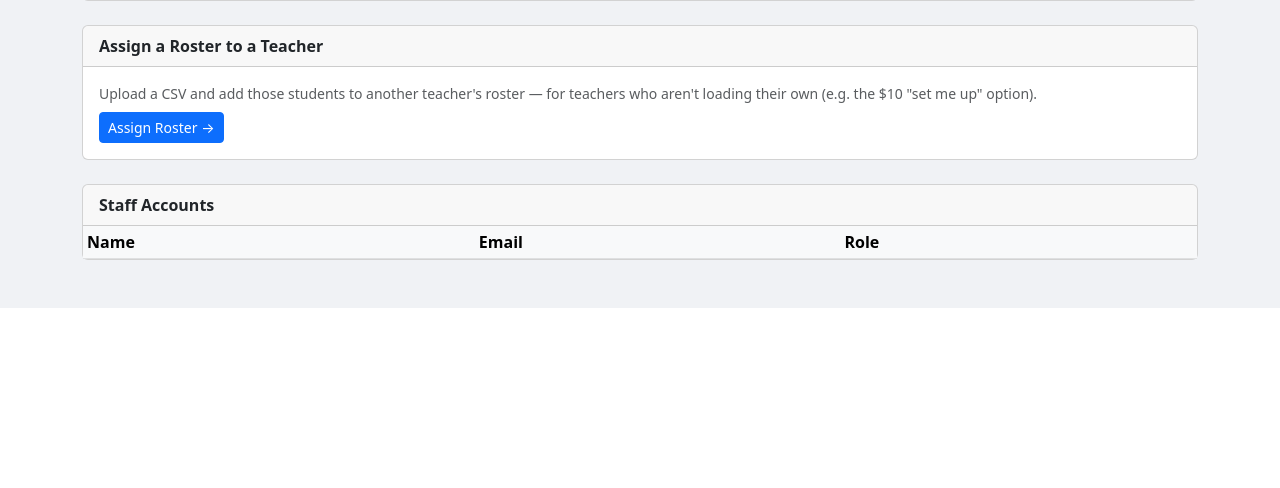
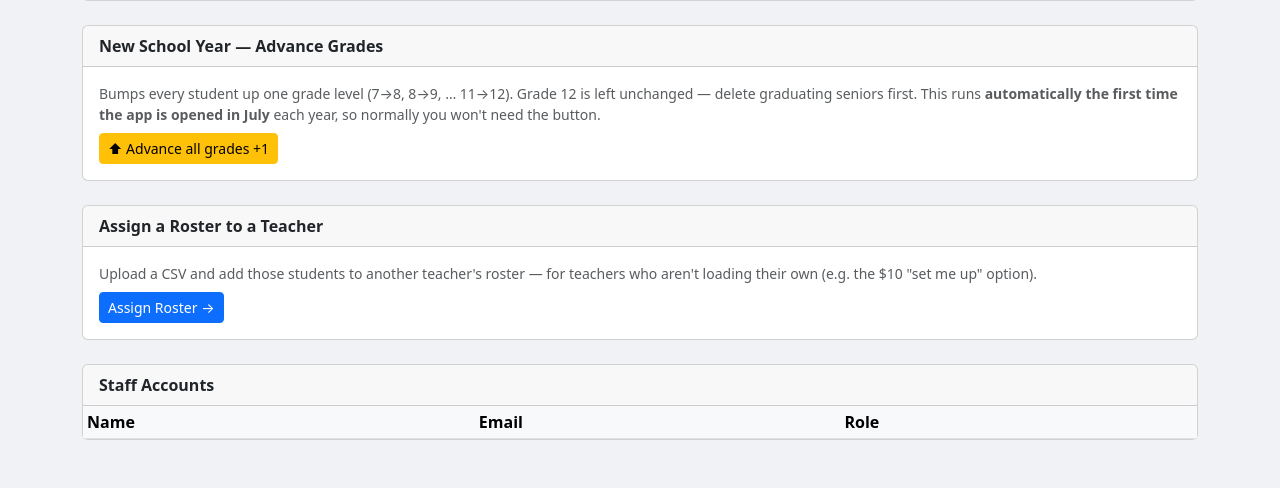
Before and after one commit to THowe-ALA/ala-hallpass, a Flask app: template templates/admin.html in a window 1280 px wide. Shown: the part 499-987 px from the top of the page. Before the commit the page ends 807 px from the top, so only its background shows below. Run offline with Flask 3, Linux system fonts and the light colour scheme; the template is opened without the code that fills it, so the values that code supplies are empty; data comes from the database, SQL or seed files in the repository.

Commit message:
Add annual grade advancement: auto each July + manual admin button
Bumps every student up one grade (capped at 12; graduating seniors deleted
separately). Runs automatically the first time the app is used in July,
guarded by a unique Config lock key so concurrent workers can't double-bump.
Admin card shows last-advanced date and warns if it already ran this year.
Smoke-tested: auto-advance in July, idempotent on repeat, manual button,
non-admin 403, and no-op outside July.

Co-Authored-By: Claude Opus 4.8 <noreply@anthropic.com>

```diff
--- a/routes.py
+++ b/routes.py
@@ -7,6 +7,7 @@ from datetime import datetime, timedelta
 from functools import wraps
 from flask import Blueprint, render_template, redirect, url_for, request, flash, abort
 from flask_login import login_required, current_user
+from sqlalchemy.exc import IntegrityError
 from app import db
 from models import User, Student, TeacherStudent, Pass, EmergencyCheckin, Config
 
@@ -106,6 +107,55 @@ def count_students_in_hallway():
             .filter(Pass.time_out.isnot(None))
             .filter(Pass.time_in.is_(None))
             .count())
+
+
+# ── Annual grade advancement (auto each July + manual admin button) ──────────
+
+_promo_done_year = {'value': None}  # process-local cache so we don't hit the DB every request
+
+
+def _advance_all_grades():
+    """Bump every student up one grade level, capped at 12 (grade 12 left unchanged).
+    Graduating seniors are deleted separately. Returns the number advanced."""
+    n = (Student.query
+         .filter(Student.grade < 12)
+         .update({Student.grade: Student.grade + 1}, synchronize_session=False))
+    db.session.commit()
+    return n
+
+
+def maybe_auto_advance_grades():
+    """Advance grades once per year, the first time the app is used in July.
+    Guarded by a unique Config lock key so concurrent workers can't double-bump."""
+    now = datetime.now(TZ)
+    if now.month != 7:
+        return
+    if _promo_done_year['value'] == now.year:
+        return
+    lock_key = f'grades_promoted_{now.year}'
+    if Config.query.get(lock_key) is not None:
+        _promo_done_year['value'] = now.year
+        return
+    # Claim the year atomically — only the worker that inserts the lock proceeds.
+    db.session.add(Config(key=lock_key, value=now.strftime('%Y-%m-%d %H:%M')))
+    try:
+        db.session.commit()
+    except IntegrityError:
+        db.session.rollback()
+        _promo_done_year['value'] = now.year
+        return
+    _advance_all_grades()
+    set_config('grades_promoted_at', now.strftime('%Y-%m-%d %H:%M'))
+    set_config('grades_promoted_year', str(now.year))
+    _promo_done_year['value'] = now.year
+
+
+@main_bp.before_app_request
+def _auto_advance_grades_hook():
+    try:
+        maybe_auto_advance_grades()
+    except Exception:
+        db.session.rollback()
 
 
 def emergency_viewer_required(f):
@@ -747,7 +797,10 @@ def admin():
         passes=passes, frequent=frequent,
         date_str=date_str, student_q=student_q, period_f=period_f,
         periods=PERIODS, pass_labels=PASS_LABELS, all_users=all_users,
-        hallway_max=get_hallway_max(), hallway_count=count_students_in_hallway())
+        hallway_max=get_hallway_max(), hallway_count=count_students_in_hallway(),
+        grades_promoted_at=get_config('grades_promoted_at'),
+        current_year=datetime.now(TZ).year,
+        grades_advanced_this_year=(str(get_config('grades_promoted_year')) == str(datetime.now(TZ).year)))
 
 
 @main_bp.route('/admin/assign-roster', methods=['GET', 'POST'])
@@ -794,6 +847,23 @@ def set_hallway_max():
         return redirect(url_for('main.admin'))
     set_config('hallway_max', n)
     flash(f'Hallway cap set to {n}.')
+    return redirect(url_for('main.admin'))
+
+
+@main_bp.route('/admin/advance-grades', methods=['POST'])
+@login_required
+@admin_required
+def advance_grades():
+    now = datetime.now(TZ)
+    n = _advance_all_grades()
+    lock_key = f'grades_promoted_{now.year}'
+    if Config.query.get(lock_key) is None:
+        db.session.add(Config(key=lock_key, value=now.strftime('%Y-%m-%d %H:%M')))
+        db.session.commit()
+    set_config('grades_promoted_at', now.strftime('%Y-%m-%d %H:%M'))
+    set_config('grades_promoted_year', str(now.year))
+    _promo_done_year['value'] = now.year
+    flash(f'Advanced {n} student{"s" if n != 1 else ""} up one grade level. Grade 12 was left unchanged.')
     return redirect(url_for('main.admin'))
 
 
--- a/templates/admin.html
+++ b/templates/admin.html
@@ -145,6 +145,31 @@
   </div>
 </div>
 
+{# ── New school year: advance grades ── #}
+<div class="card mt-4 no-print">
+  <div class="card-header fw-semibold">New School Year — Advance Grades</div>
+  <div class="card-body">
+    <p class="text-muted small mb-2">
+      Bumps every student up one grade level (7→8, 8→9, … 11→12). Grade 12 is left unchanged —
+      delete graduating seniors first. This runs <strong>automatically the first time the app is
+      opened in July</strong> each year, so normally you won't need the button.
+    </p>
+    {% if grades_promoted_at %}
+    <p class="small mb-2 text-muted">Grades last advanced: <strong>{{ grades_promoted_at }}</strong></p>
+    {% endif %}
+    {% if grades_advanced_this_year %}
+    <div class="alert alert-warning small py-2">
+      ⚠️ Grades were already advanced for {{ current_year }}. Clicking again will bump everyone
+      <em>a second time</em> — only do this if you're sure.
+    </div>
+    {% endif %}
+    <form method="POST" action="{{ url_for('main.advance_grades') }}"
+          onsubmit="return confirm('Advance ALL students up one grade level now? Grade 12 stays the same. Make sure graduating seniors have already been deleted.')">
+      <button class="btn btn-sm btn-warning">⬆ Advance all grades +1</button>
+    </form>
+  </div>
+</div>
+
 {# ── Assign roster to a teacher ── #}
 <div class="card mt-4 no-print">
   <div class="card-header fw-semibold">Assign a Roster to a Teacher</div>
```
